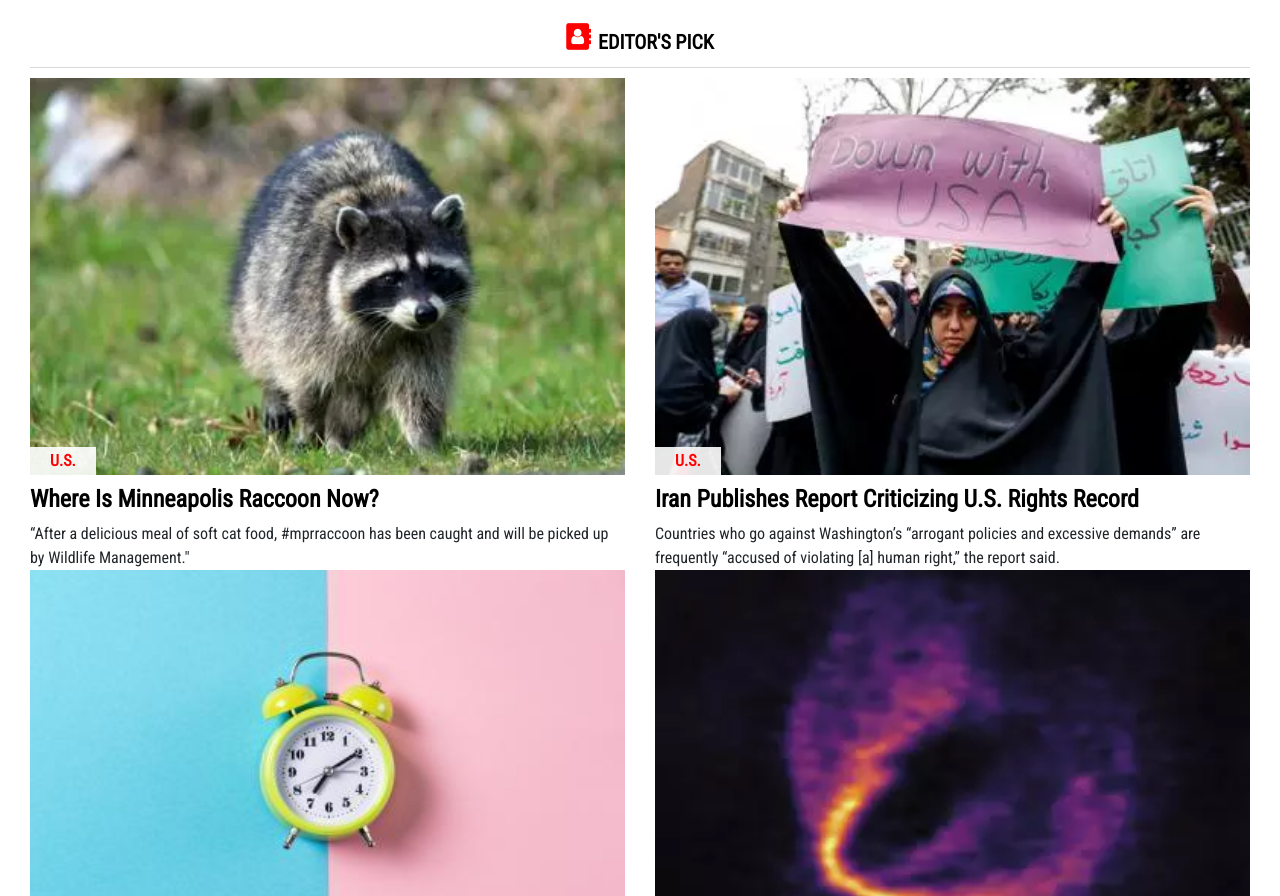
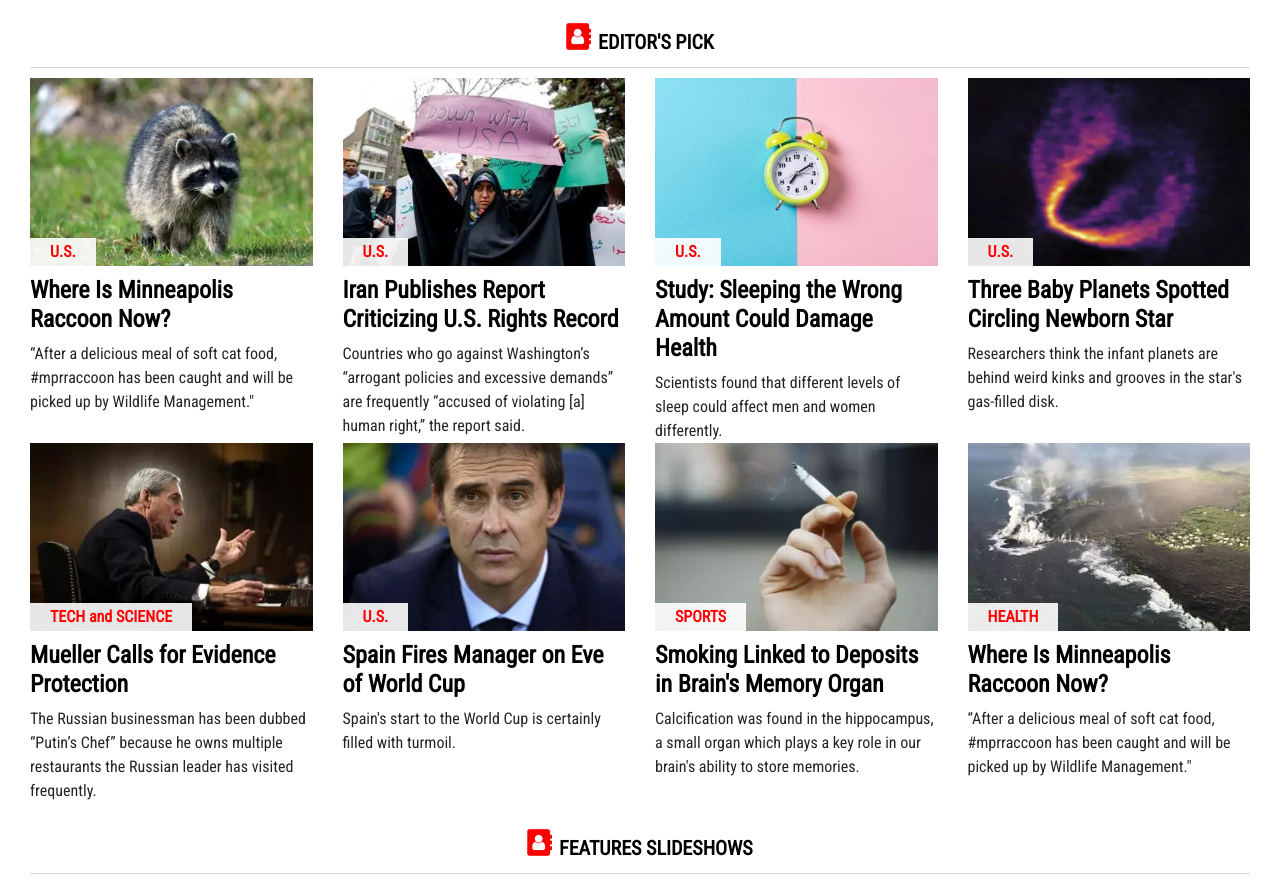
Before and after one commit to RedEminence/bootstrap, a plain HTML site: page index.html in a window 1280 px wide. Shown: the part 3236-4132 px from the top of the page. Drawn offline with nearby package versions, Linux system fonts and the light colour scheme.

Commit message:
Now it's done for certain

```diff
--- a/index.html
+++ b/index.html
@@ -511,7 +511,7 @@
 								editor's pick
 							</div>
 							<section class="row">
-								<article class="col-sm-6 editors-item">
+								<article class="col-sm-6 col-md-3 editors-item">
 									<div class="wrap">
 										<div class="corner">
 											<a href="#" class="font-weight-bold">U.S.</a>
@@ -525,7 +525,7 @@
 									</h3>
 									<span class="featured-description">“After a delicious meal of soft cat food, #mprraccoon has been caught and will be picked up by Wildlife Management."</span>
 								</article>
-								<article class="col-sm-6 editors-item">
+								<article class="col-sm-6 col-md-3 editors-item">
 									<div class="wrap">
 										<div class="corner">
 											<a href="#" class="font-weight-bold">U.S.</a>
@@ -539,7 +539,7 @@
 									</h3>
 									<span class="featured-description">Countries who go against Washington’s “arrogant policies and excessive demands” are frequently “accused of violating [a] human right,” the report said.</span>
 								</article>
-								<article class="col-sm-6 editors-item">
+								<article class="col-sm-6 col-md-3 editors-item">
 									<div class="wrap">
 										<div class="corner">
 											<a href="#" class="font-weight-bold">U.S.</a>
@@ -553,7 +553,7 @@
 									</h3>
 									<span class="featured-description">Scientists found that different levels of sleep could affect men and women differently.</span>
 								</article>
-								<article class="col-sm-6 editors-item">
+								<article class="col-sm-6 col-md-3 editors-item">
 									<div class="wrap">
 										<div class="corner">
 											<a href="#" class="font-weight-bold">U.S.</a>
@@ -567,7 +567,7 @@
 									</h3>
 									<span class="featured-description">Researchers think the infant planets are behind weird kinks and grooves in the star's gas-filled disk.</span>
 								</article>
-								<article class="col-sm-6 editors-item">
+								<article class="col-sm-6 col-md-3 editors-item">
 									<div class="wrap">
 										<div class="corner">
 											<a href="#" class="font-weight-bold">TECH and SCIENCE</a>
@@ -581,7 +581,7 @@
 									</h3>
 									<span class="featured-description">The Russian businessman has been dubbed “Putin’s Chef” because he owns multiple restaurants the Russian leader has visited frequently.</span>
 								</article>
-								<article class="col-sm-6 editors-item">
+								<article class="col-sm-6 col-md-3 editors-item">
 									<div class="wrap">
 										<div class="corner">
 											<a href="#" class="font-weight-bold">U.S.</a>
@@ -595,7 +595,7 @@
 									</h3>
 									<span class="featured-description">Spain's start to the World Cup is certainly filled with turmoil.</span>
 								</article>
-								<article class="col-sm-6 editors-item">
+								<article class="col-sm-6 col-md-3 editors-item">
 									<div class="wrap">
 										<div class="corner">
 											<a href="#" class="font-weight-bold">SPORTS</a>
@@ -609,7 +609,7 @@
 									</h3>
 									<span class="featured-description">Calcification was found in the hippocampus, a small organ which plays a key role in our brain's ability to store memories.</span>
 								</article>
-								<article class="col-sm-6 editors-item">
+								<article class="col-sm-6 col-md-3 editors-item">
 									<div class="wrap">
 										<div class="corner">
 											<a href="#" class="font-weight-bold">HEALTH</a>
```
